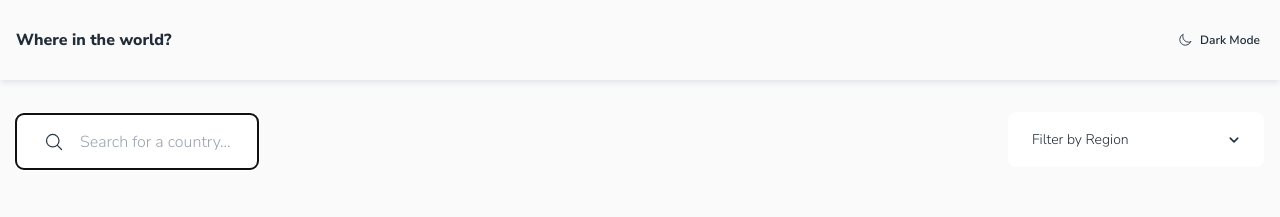
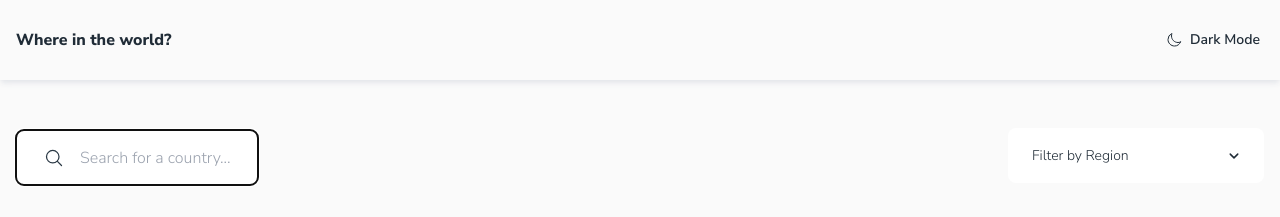
Before and after one commit to danielrlc/countries, a React (Vite) app: page / in a window 1280 px wide. Shown: the top 217 px of the page. Built offline with nearby package versions, Linux system fonts and the light colour scheme; grey boxes are pictures that could not be loaded.

Commit message:
Layout adjustments / new screenshot

```diff
--- a/src/components/Header.jsx
+++ b/src/components/Header.jsx
@@ -9,7 +9,7 @@ export default function Header({ setView, mode, flipMode }) {
         <h1 onClick={() => setView('home')} className="cursor-pointer font-extrabold lg:text-2xl">Where in the world?</h1>
         <button onClick={flipMode} className="flex items-center cursor-pointer p-1">
           {mode === "light" ? <Moon /> : <Sun />}
-          <span className="font-semibold text-xs lg:text-sm ml-2">
+          <span className="font-semibold text-sm lg:text-md ml-2">
             {mode === "light" ? "Dark Mode" : "Light Mode"}
           </span>
         </button>
--- a/src/components/Home.jsx
+++ b/src/components/Home.jsx
@@ -24,9 +24,9 @@ export default function Home({ mode, viewCountry, countriesData }) {
     <>
       {/* Search for a country & Filter by region */}
       {/* outer wrapper */}
-      <div className="px-4 pt-8">
+      <div className="px-4 pt-12">
         {/* inner wrapper */}
-        <div className="max-w-[1284px] mx-auto md:flex md:items-center md:justify-between md:w-full mb-12 lg:mb-8">
+        <div className="max-w-[1284px] mx-auto md:flex md:items-center md:justify-between md:w-full mb-12 lg:mb-12">
           {/* Search for a country */}
           <div className="flex items-center relative mb-12 md:mb-0">
             <input
--- a/src/components/icons/Moon.jsx
+++ b/src/components/icons/Moon.jsx
@@ -6,7 +6,7 @@ export default function Moon() {
       viewBox="0 0 24 24"
       strokeWidth={1.5}
       stroke="currentColor"
-      className="w-[14px] h-[14px]"
+      className="w-4 h-4"
     >
       <path
         strokeLinecap="round"
```
Also changed, not shown: screenshot.png.
